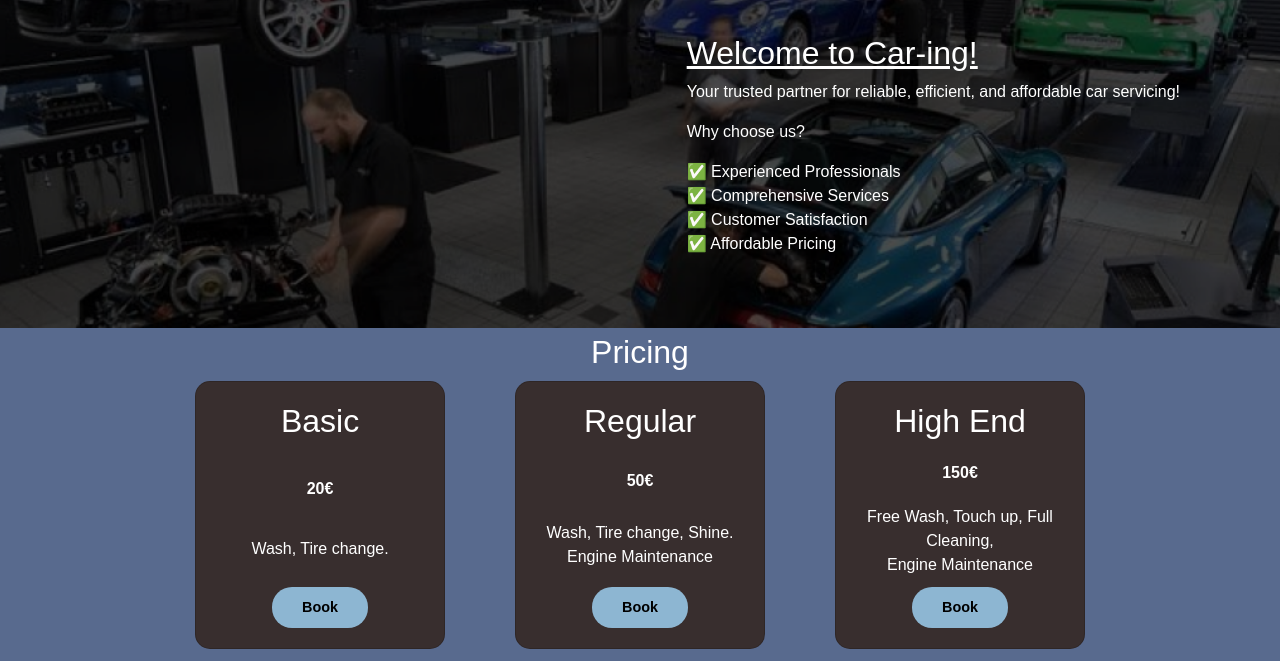
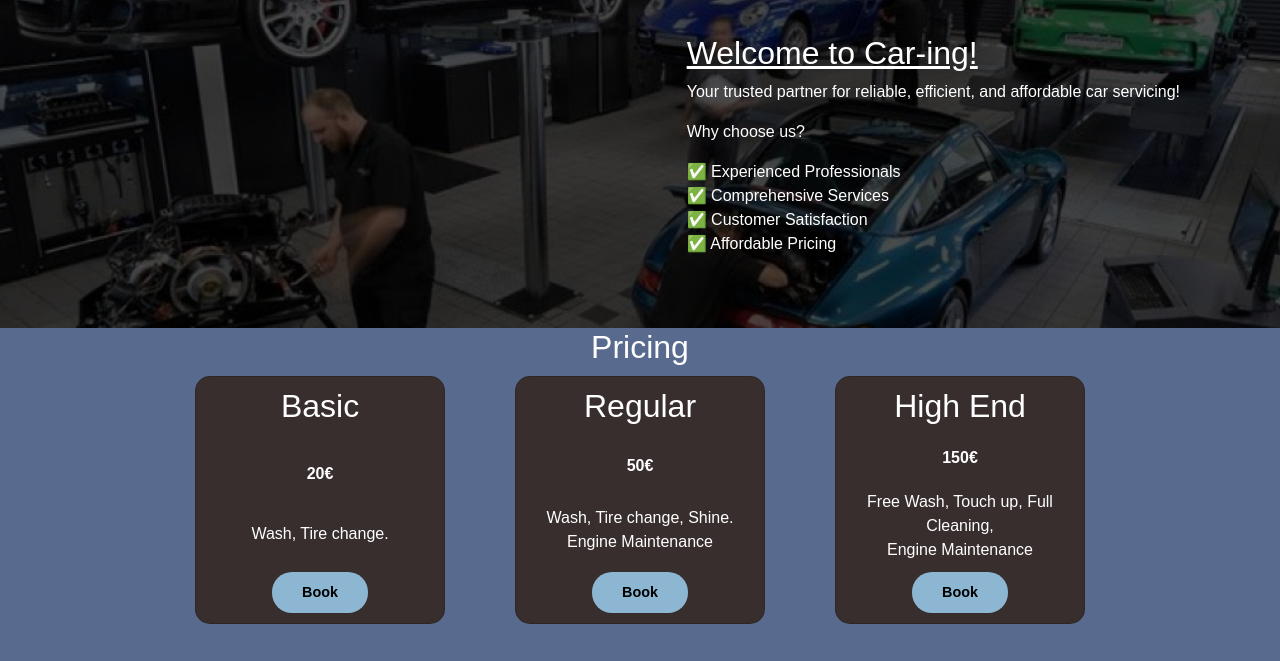
Before and after one commit to nikv844/Static-Website-Project, a plain HTML site: page index.html in a window 1280 px wide. Shown: the part 134-795 px from the top of the page. Drawn offline with nearby package versions, Linux system fonts and the light colour scheme.

Commit message:
codeReduction

```diff
--- a/indexStyles.css
+++ b/indexStyles.css
@@ -65,7 +65,6 @@ header {
 .pricing {
   text-align: center;
   background-color: #586a8e;
-  padding: 5px 20px;
   color: white;
 }
 
@@ -79,7 +78,7 @@ header {
   background-color: #382e2e;
   color: white;
   border-radius: 15px;
-  padding: 20px;
+  padding: 10px;
   width: 250px;
   text-align: center;
   display: flex;
```
